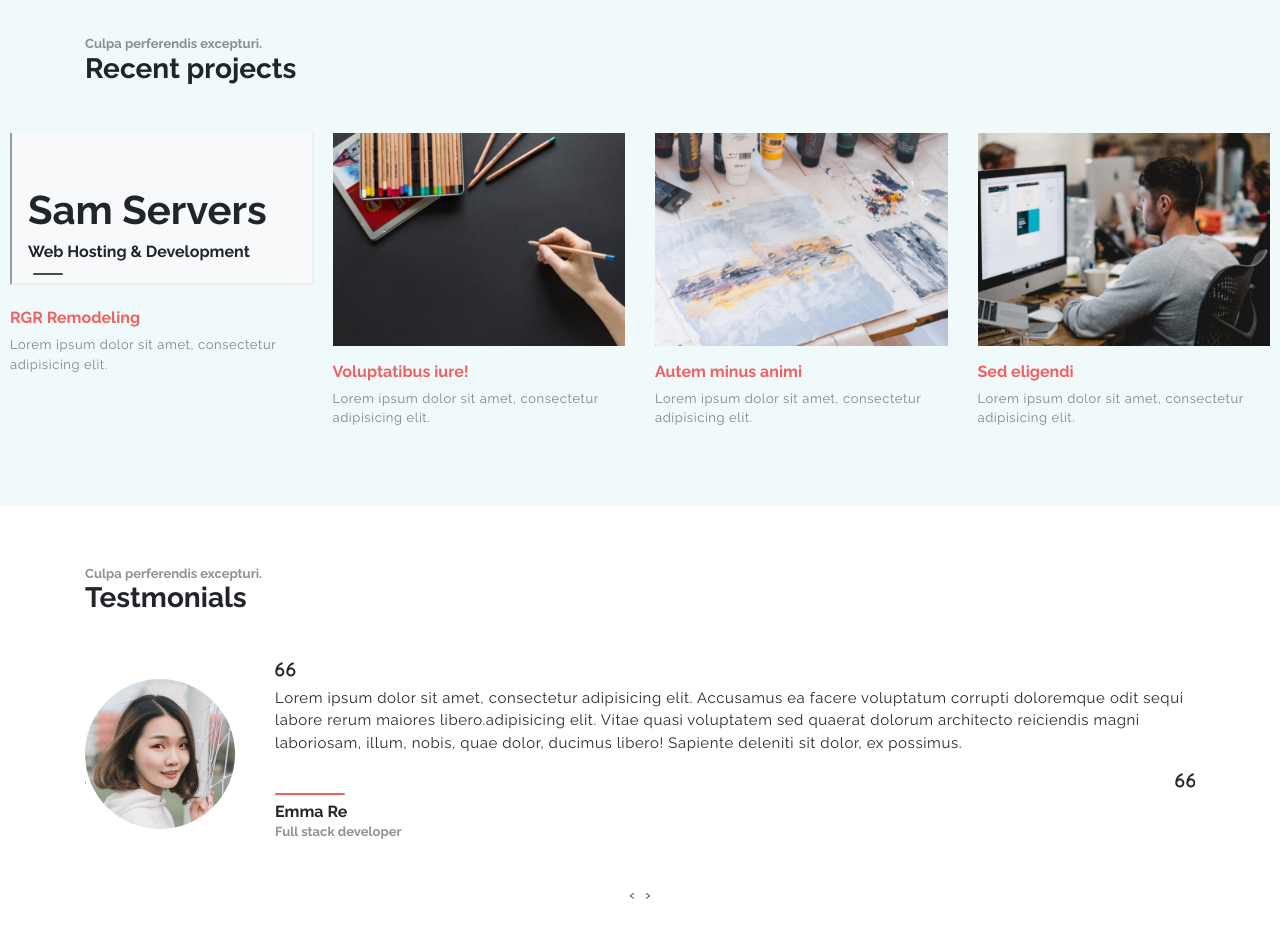
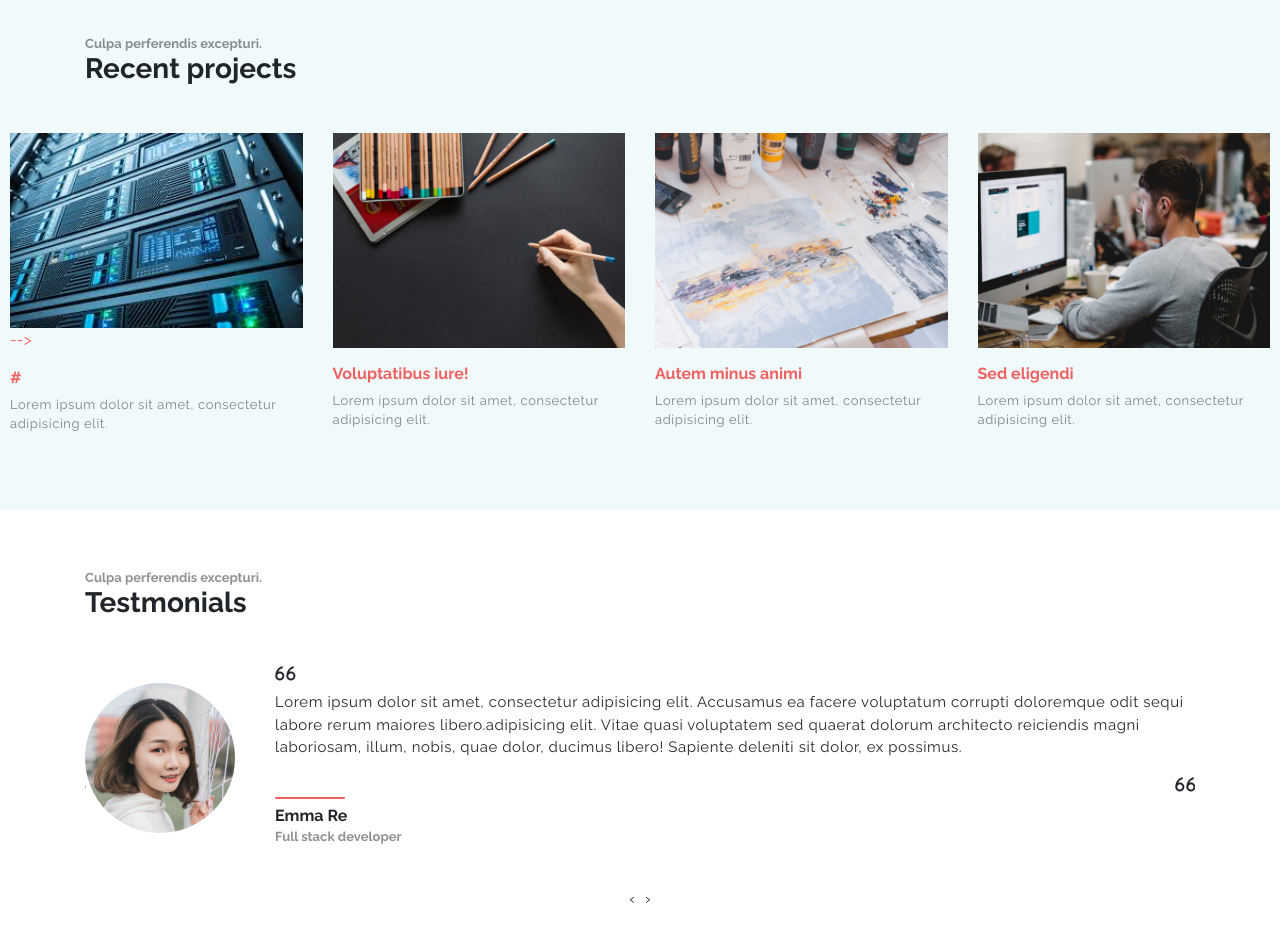
Before and after one commit to DCardona75/Samservers, a plain HTML site: page index.html in a window 1280 px wide. Shown: the part 1760-2691 px from the top of the page. Drawn offline with Linux system fonts and the light colour scheme.

Commit message:
removed rgr

```diff
--- a/index.html
+++ b/index.html
@@ -214,10 +214,10 @@
 
         <div id="owl-portfolio" class="owl-carousel owl-theme mt-4">
             <a href="javascript:void(0)" class="item expertises-item">
-                <iframe src="#">
-
-                 </iframe>
-                <h6 class="mt-3 mb-2">RGR Remodeling</h6>
+                <img src="assets/imgs/serverpic.jpeg"
+               <!-- <iframe src="https://rgrremodelingdemo.netlify.app/">
+                 </iframe> -->
+                <h6 class="mt-3 mb-2">#</h6>
                 <p class="xs-font">Lorem ipsum dolor sit amet, consectetur adipisicing elit.</p>
             </a>
             <a href="javascript:void(0)" class="item expertises-item">
```
Also changed, not shown: 2 other files.
